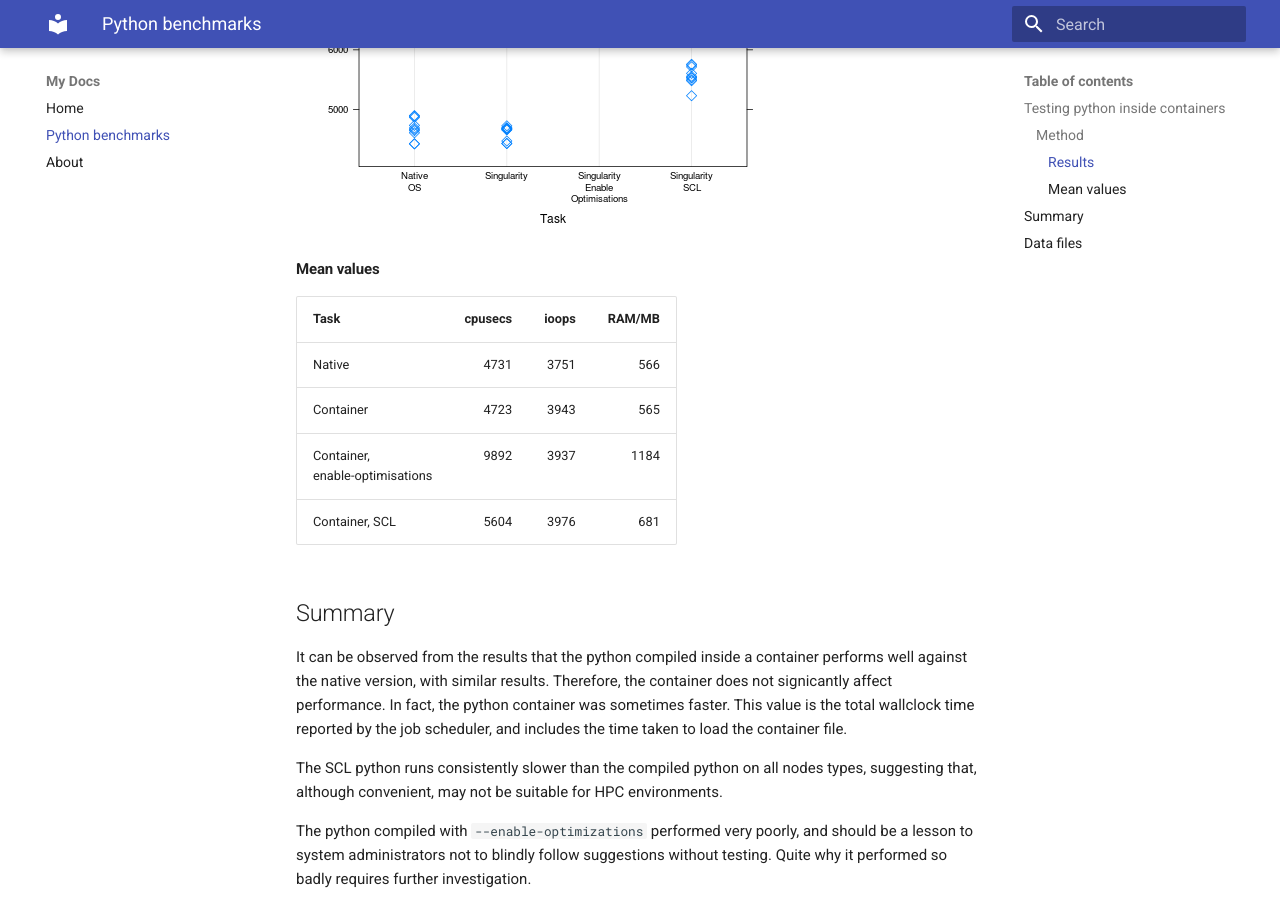
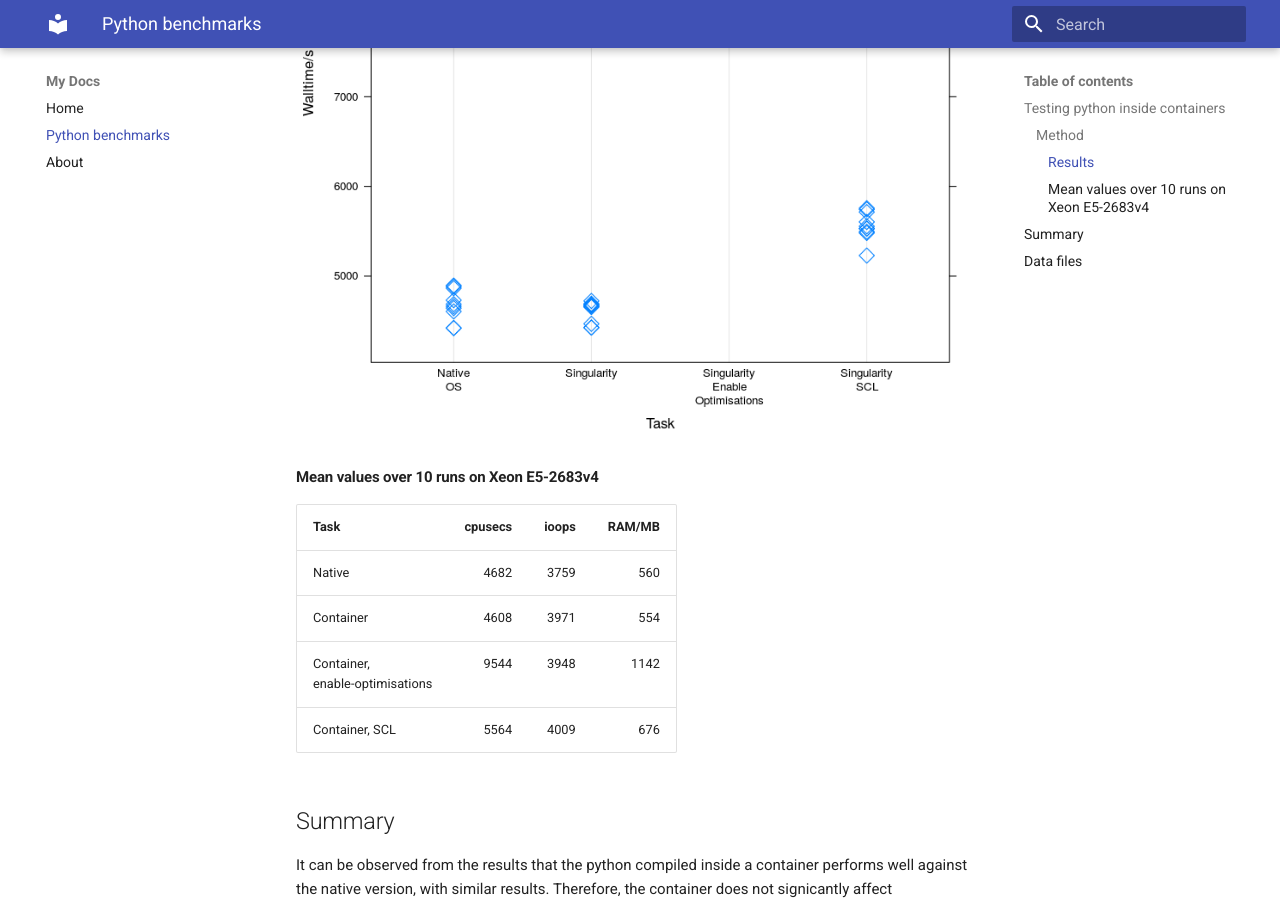
Before and after one commit to sbutcher/docs, an MkDocs documentation site: the page built from docs/pythoncontainers.md, in a window 1280 px wide and 900 px high, scrolled down 1314 px. Built offline with MkDocs 1.6.1 and Material for MkDocs 9.7.7, drawn with Linux system fonts in a browser that asks for light colours; old or Windows-style settings are respelled for this version of MkDocs.

Commit message:
updated charts and table

```diff
--- a/docs/pythoncontainers.md
+++ b/docs/pythoncontainers.md
@@ -28,14 +28,14 @@ Each task was run 10 times on an compute node with 2xXeon E5-2683v4 processors.
 
 ![pythonresults](./rplot.png)
 
-#### Mean values
+#### Mean values over 10 runs on Xeon E5-2683v4
 
 | Task | cpusecs | ioops | RAM/MB |
 | --- | --: | --: | --: |
-| Native  | 4731 | 3751 | 566 |
-| Container  | 4723 | 3943 | 565 |
-| Container,<br/> enable-optimisations | 9892 | 3937 | 1184 |
-| Container, SCL  | 5604| 3976 | 681 |
+| Native  | 4682 | 3759 | 560 |
+| Container  | 4608 | 3971 | 554 |
+| Container,<br/> enable-optimisations | 9544 | 3948 | 1142 |
+| Container, SCL  | 5564 | 4009 | 676 |
 
 ## Summary
 
```
Also changed, not shown: docs/rplot.png.
